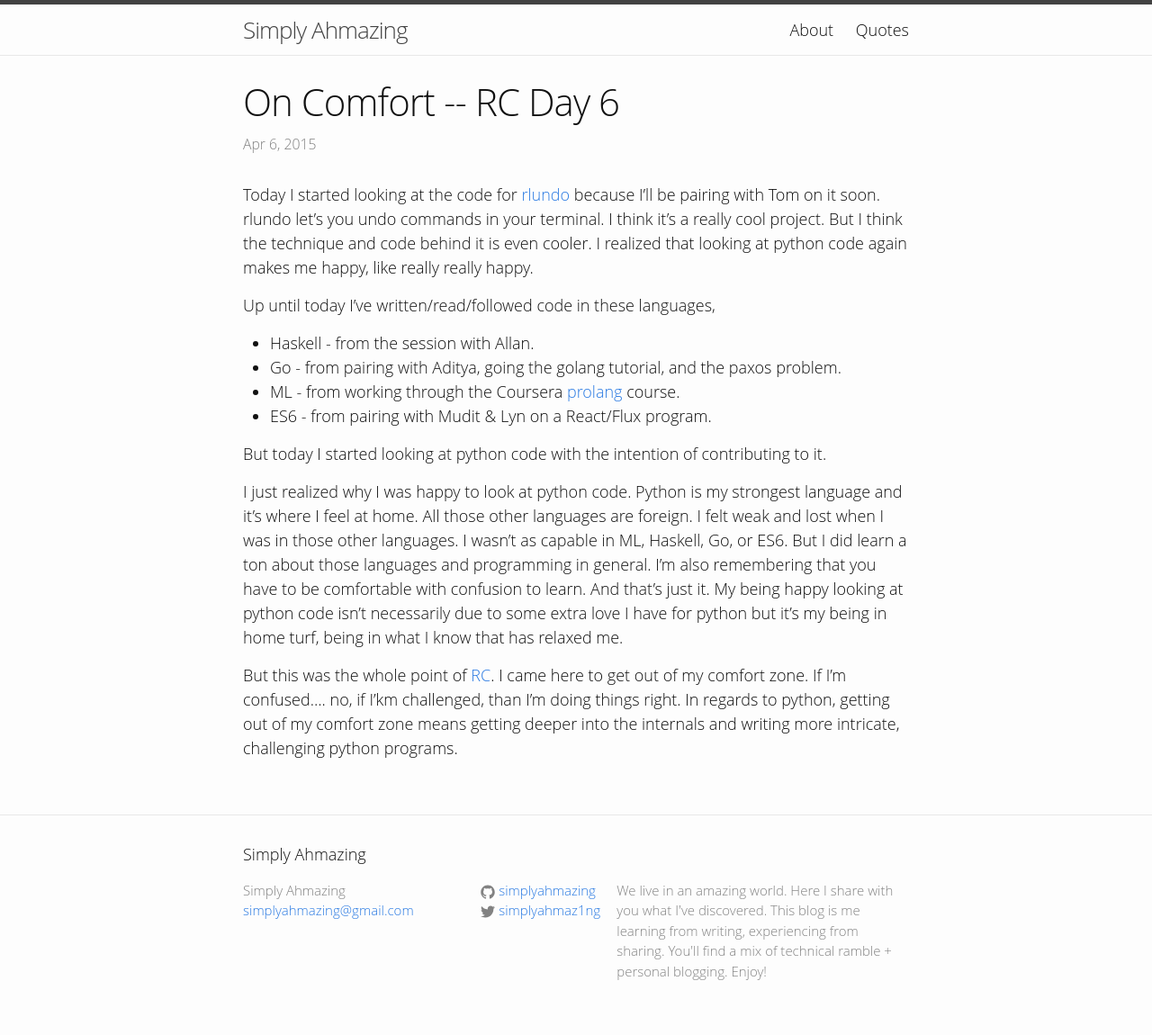
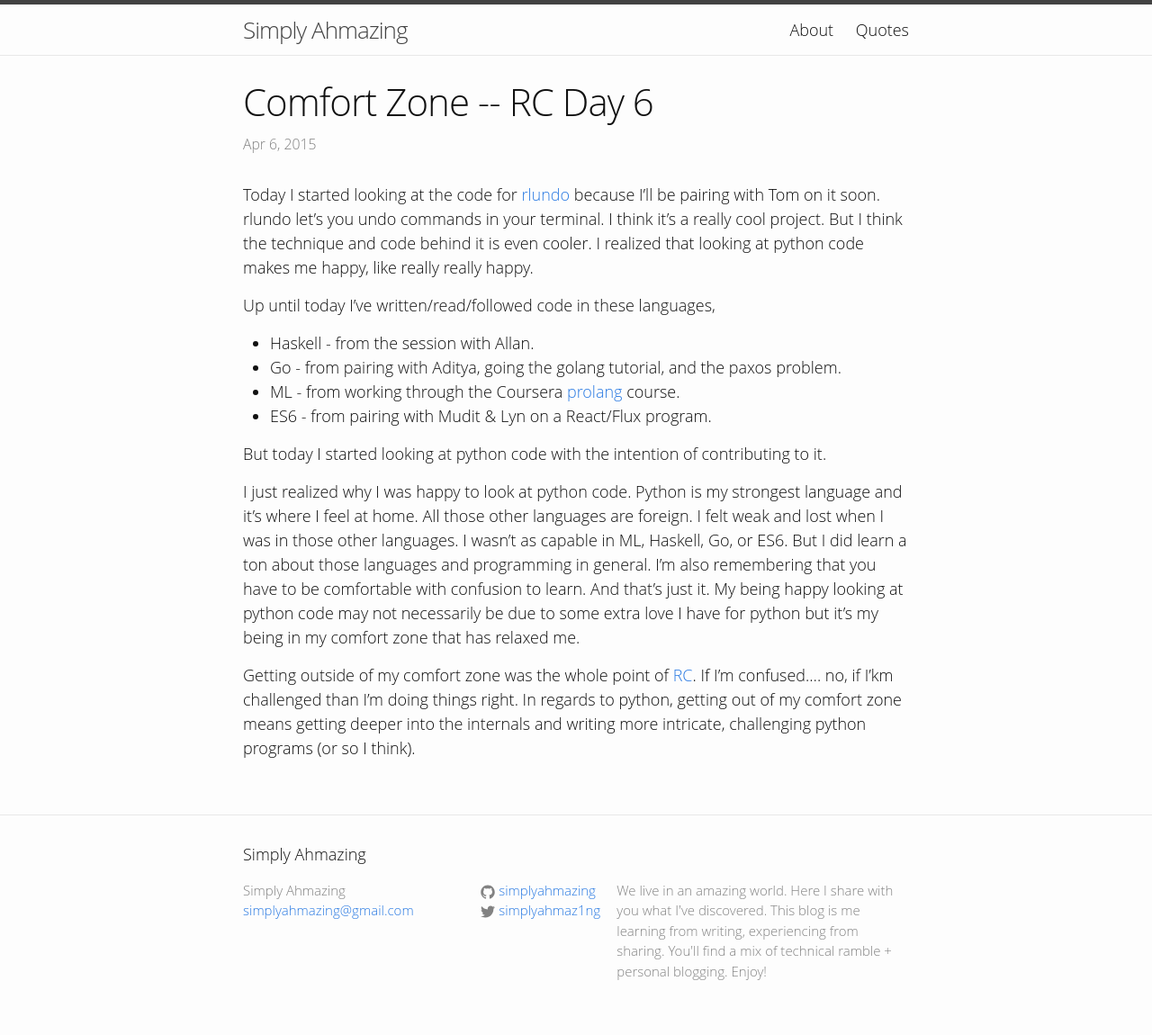
Before and after one commit to icco/simplyahmazing.github.io, a Jekyll site: the page built from _posts/2015-04-06-rc6-on-comfort.md, in a window 1280 px wide. Shown: the whole page at 90% size. Built offline with Jekyll 4.4.1, drawn with Linux system fonts in a browser that asks for light colours.

Commit message:
edits post content & title

```diff
--- a/_posts/2015-04-06-rc6-on-comfort.md
+++ b/_posts/2015-04-06-rc6-on-comfort.md
@@ -1,11 +1,11 @@
 ---
 layout: post
-title:  "On Comfort -- RC Day 6"
+title:  "Comfort Zone -- RC Day 6"
 date:   2015-04-06 23:47:20
 categories: writing "hacker school" "recurse center"
 ---
 
-Today I started looking at the code for [rlundo](https://github.com/thomasballinger/rlundo) because I'll be pairing with Tom on it soon. rlundo let's you undo commands in your terminal. I think it's a really cool project. But I think the technique and code behind it is even cooler. I realized that looking at python code again makes me happy, like really really happy.
+Today I started looking at the code for [rlundo](https://github.com/thomasballinger/rlundo) because I'll be pairing with Tom on it soon. rlundo let's you undo commands in your terminal. I think it's a really cool project. But I think the technique and code behind it is even cooler. I realized that looking at python code makes me happy, like really really happy.
 
 Up until today I've written/read/followed code in these languages,
 
@@ -16,6 +16,6 @@ Up until today I've written/read/followed code in these languages,
 
 But today I started looking at python code with the intention of contributing to it.
 
-I just realized why I was happy to look at python code. Python is my strongest language and it's where I feel at home. All those other languages are foreign. I felt weak and lost when I was in those other languages. I wasn't as capable in ML, Haskell, Go, or ES6. But I did learn a ton about those languages and programming in general. I'm also remembering that you have to be comfortable with confusion to learn. And that's just it. My being happy looking at python code isn't necessarily due to some extra love I have for python but it's my being in home turf, being in what I know that has relaxed me.
+I just realized why I was happy to look at python code. Python is my strongest language and it's where I feel at home. All those other languages are foreign. I felt weak and lost when I was in those other languages. I wasn't as capable in ML, Haskell, Go, or ES6. But I did learn a ton about those languages and programming in general. I'm also remembering that you have to be comfortable with confusion to learn. And that's just it. My being happy looking at python code may not necessarily be due to some extra love I have for python but it's my being in my comfort zone that has relaxed me.
 
-But this was the whole point of [RC](https://www.recurse.com/). I came here to get out of my comfort zone. If I'm confused.... no, if I'km challenged, than I'm doing things right. In regards to python, getting out of my comfort zone means getting deeper into the internals and writing more intricate, challenging python programs.
+Getting outside of my comfort zone was the whole point of [RC](https://www.recurse.com/). If I'm confused.... no, if I'km challenged than I'm doing things right. In regards to python, getting out of my comfort zone means getting deeper into the internals and writing more intricate, challenging python programs (or so I think).
```
